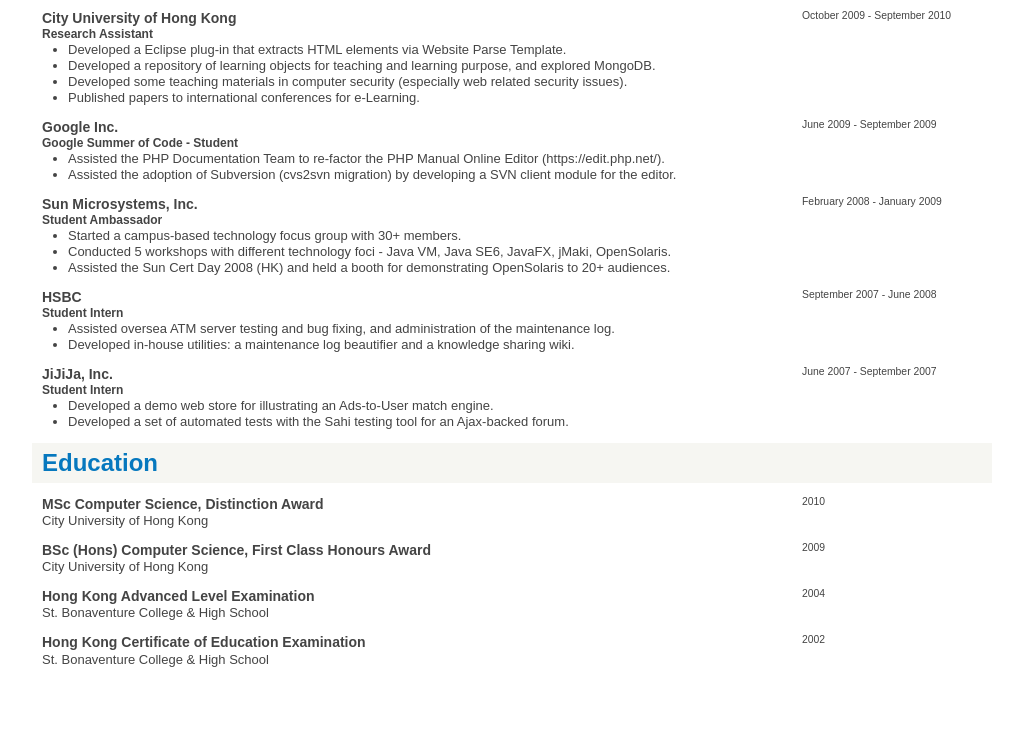
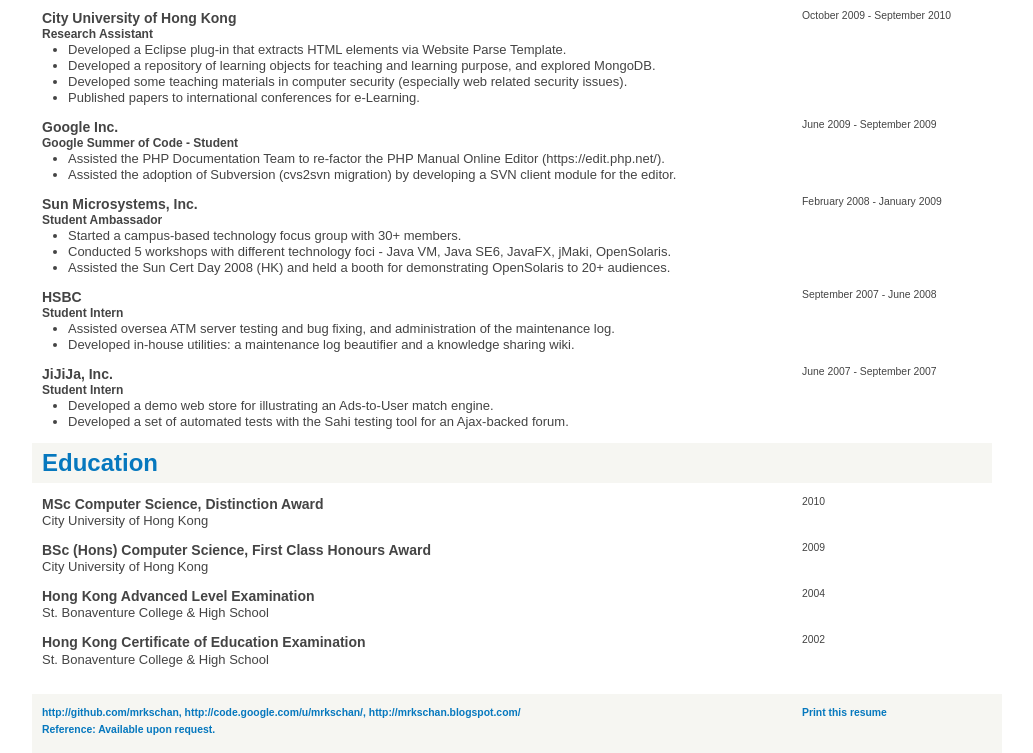
Before and after one commit to mrkschan/html-resume, a plain HTML site: page resume.html in a window 1280 px wide. Shown: the part 435-1188 px from the top of the page, without its empty margins (133-1166 px from the left). Before the commit the page ends 1116 px from the top, so only its background shows below. Drawn offline with nearby package versions, Linux system fonts and the light colour scheme.

Commit message:
added footer section; added printing control to js/script.js

```diff
--- a/css/style.css
+++ b/css/style.css
@@ -233,6 +233,33 @@
 
 section h1 + div {
   margin-top: 13px;
+}
+
+footer div {
+  background-color: #F6F6F2;
+  color: #0678BE;
+  font-size: 80%;
+  font-weight: bold;
+  margin-top: 13px;
+  padding: 13px 10px 16px;
+}
+
+footer ul {
+  list-style-type: none;
+  margin-left: 0px;
+}
+
+footer ul li {
+  display: inline-block;
+}
+
+footer a, footer a:hover, footer a:visited {
+  color: inherit;
+  text-decoration: none;
+}
+
+footer p {
+  margin-top: 5px;
 }
 
 #skills div {
--- a/js/script.js
+++ b/js/script.js
@@ -76,11 +76,23 @@
   cloudify();
 })(jQuery);
 
+// Printing
+(function ($) {
+  $(document).ready(function() {
+    var search = window.location.search;
+    if (search.indexOf('format=print') == -1) {
+      return;
+    }
+    $('#printer').hide();
+  });
+})(jQuery);
+
 // Content layout
 (function($) {
   $(document).ready(function() {
     var education = $('#education div'),
         experience = $('#experience div'),
+        footer = $('footer'),
         header = $('header');
 
     $('section div').addClass('span-24 last');
@@ -96,5 +108,10 @@
     $('div', header).addClass('span-12 append-4');
     $('ul', header).addClass('span-8 last');
     $('p', header).addClass('span-23 append-1 last');
+
+    $('div', footer).addClass('span-24 last');
+    $('ul', footer).addClass('span-19');
+    $('span', footer).addClass('col');
+    $('p', footer).addClass('span-24 last');
   });
 })(jQuery);
--- a/resume.html
+++ b/resume.html
@@ -247,7 +247,25 @@
       </article>
     </div>
     <footer>
-
+      <div>
+        <ul>
+          <li>
+            <a href="http://github.com/mrkschan">
+                     http://github.com/mrkschan</a>,
+          </li>
+          <li>
+            <a href="http://code.google.com/u/mrkschan/">
+                     http://code.google.com/u/mrkschan/</a>,
+          </li>
+          <li>
+            <a href="http://mrkschan.blogspot.com/search/label/foss">
+                     http://mrkschan.blogspot.com/</a>
+          </li>
+        </ul>
+        <!-- this span is for printing, don't remove its id -->
+        <span id="printer"><a href="?format=print">Print this resume</a></span>
+        <p>Reference: Available upon request.</p>
+      </div>
     </footer>
   </div> <!--! end of #container -->
 
```
